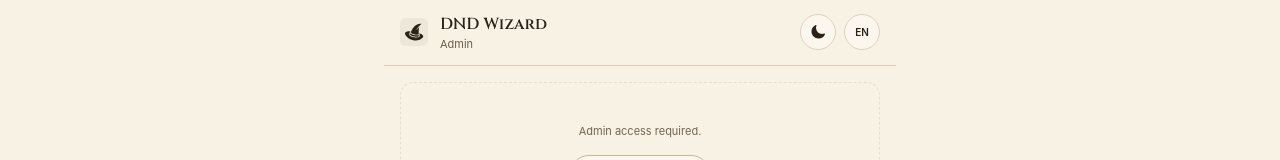
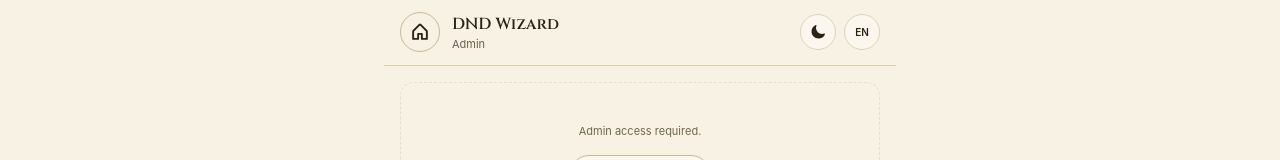
Before and after one commit to Decedia/dnd-wizard, a Next.js app: page /admin in a window 1280 px wide. Shown: the top 160 px of the page. Built offline with nearby package versions, Linux system fonts and the light colour scheme.

Commit message:
Clear Home button on the sheet and on header pages, with a check when leaving creation
Co-Authored-By: Claude Opus 5.5 <noreply@anthropic.com>
Claude-Session: https://claude.ai/code/session_015s5zR5PMSah6qeTrFwaXf2

```diff
--- a/src/app/character/create/page.tsx
+++ b/src/app/character/create/page.tsx
@@ -206,7 +206,7 @@ export default function CharacterCreate() {
 
   return (
     <div className="min-h-screen bg-paper">
-      <AppHeader title={t("creator.title", "Character Creator")} />
+      <AppHeader title={t("creator.title", "Character Creator")} leaveWarning={t("leave.creation", "Your new hero is not saved yet. Going home now throws away the picks you made.")} />
 
       <main className="px-4 py-5" style={{ paddingBottom: WIZARD_NAV_SPACE }}>
         <div className="mx-auto max-w-lg">
--- a/src/components/AppHeader.tsx
+++ b/src/components/AppHeader.tsx
@@ -1,10 +1,14 @@
 "use client";
 
+import { useState } from "react";
 import Link from "next/link";
+import { useRouter } from "next/navigation";
+import { House } from "@phosphor-icons/react";
+import { useLanguage } from "@/contexts/LanguageContext";
+import { BottomSheet } from "@/components/modals/BottomSheet";
 import { ViewEditToggle } from "@/components/character-sheet/ViewEditToggle";
 import { ThemeToggle } from "@/components/ThemeToggle";
 import { LanguageToggle } from "@/components/LanguageToggle";
-import { WizardHatIcon } from "@/components/icons";
 
 interface AppHeaderProps {
   title?: string;
@@ -13,20 +17,31 @@ interface AppHeaderProps {
   onEditModeChange?: (mode: boolean) => void;
   onSave?: () => void;
   showThemeToggle?: boolean;
+  /** Ask before going home, for pages whose progress is not saved yet. */
+  leaveWarning?: string;
 }
 
-export function AppHeader({ title, subtitle, editMode, onEditModeChange, onSave, showThemeToggle }: AppHeaderProps) {
+export function AppHeader({ title, subtitle, editMode, onEditModeChange, onSave, showThemeToggle, leaveWarning }: AppHeaderProps) {
+  const { t } = useLanguage();
+  const router = useRouter();
+  const [asking, setAsking] = useState(false);
   return (
+    <>
     <header className="sticky top-0 z-40 border-b border-border-strong bg-paper">
       <div className="mx-auto max-w-lg px-4 py-3">
         <div className="flex items-center justify-between gap-3">
-          <Link href="/" className="flex items-center gap-3 group">
-            <div className="flex h-7 w-7 shrink-0 items-center justify-center rounded-md bg-ink/5 text-ink">
-              <WizardHatIcon className="h-5 w-5" />
-            </div>
-            <div className="flex flex-col">
+          <div className="flex min-w-0 items-center gap-3">
+            <Link
+              href="/"
+              onClick={(e) => { if (leaveWarning) { e.preventDefault(); setAsking(true); } }}
+              aria-label={t("nav.home", "Home")}
+              className="flex h-10 w-10 shrink-0 items-center justify-center rounded-full border border-[var(--color-control-border)] text-ink"
+            >
+              <House size={20} weight="bold" />
+            </Link>
+            <div className="flex min-w-0 flex-col">
               {title && (
-                <h1 className="font-heading text-base font-semibold text-ink">
+                <h1 className="truncate font-heading text-base font-semibold text-ink">
                   {title}
                 </h1>
               )}
@@ -34,7 +49,7 @@ export function AppHeader({ title, subtitle, editMode, onEditModeChange, onSave,
                 <p className="text-[11px] text-ink-muted font-body">{subtitle}</p>
               )}
             </div>
-          </Link>
+          </div>
           <div className="flex items-center gap-2">
             {editMode !== undefined && onEditModeChange && (
               <ViewEditToggle mode={editMode ? "edit" : "view"} onModeChange={(m) => onEditModeChange(m === "edit")} onSave={onSave} />
@@ -45,5 +60,17 @@ export function AppHeader({ title, subtitle, editMode, onEditModeChange, onSave,
         </div>
       </div>
     </header>
+    {leaveWarning && (
+      <BottomSheet isOpen={asking} onClose={() => setAsking(false)} title={t("leave.title", "Go back home?")}>
+        <div className="space-y-4 p-4">
+          <p className="text-sm text-[var(--color-text-secondary)]">{leaveWarning}</p>
+          <div className="flex gap-2">
+            <button type="button" onClick={() => setAsking(false)} className="btn btn-secondary flex-1">{t("leave.stay", "Stay")}</button>
+            <button type="button" onClick={() => router.push("/")} className="btn btn-primary flex-1">{t("leave.go", "Go home")}</button>
+          </div>
+        </div>
+      </BottomSheet>
+    )}
+    </>
   );
 }
--- a/src/components/character-sheet/SheetHeader.tsx
+++ b/src/components/character-sheet/SheetHeader.tsx
@@ -2,7 +2,7 @@
 
 import { createElement, useEffect, useState, type ReactNode } from "react";
 import Link from "next/link";
-import { CaretLeft, Eye, EyeSlash } from "@phosphor-icons/react";
+import { Eye, EyeSlash, House } from "@phosphor-icons/react";
 import { GiCampfire } from "react-icons/gi";
 import { HeartBottleIcon as Heart, DropIcon as Drop } from "@/components/icons";
 import { useLanguage } from "@/contexts/LanguageContext";
@@ -43,10 +43,10 @@ export function SheetHeader({ character, editMode, onHp, onRest, actions }: Shee
         <div className="flex items-center gap-2.5">
           <Link
             href="/"
-            aria-label={t("common.back", "Back")}
+            aria-label={t("nav.home", "Home")}
             className="flex h-10 w-10 shrink-0 items-center justify-center rounded-full border border-[var(--color-control-border)] text-[var(--color-text-primary)]"
           >
-            <CaretLeft size={18} weight="bold" />
+            <House size={20} weight="bold" />
           </Link>
           <div className="flex h-11 w-11 shrink-0 items-center justify-center rounded-full border-2 border-[var(--color-gold)] bg-[var(--color-surface)] text-[var(--color-gold)]">
             {createElement(getClassIcon(character.class), { size: 22, weight: "duotone" })}
--- a/src/locales/en.js
+++ b/src/locales/en.js
@@ -2459,4 +2459,8 @@ export const translations = {
   "homebrew.deleteAsk": "Delete this spell for good?",
   "homebrew.less": "Less {what}",
   "homebrew.more": "More {what}",
+  "leave.title": "Go back home?",
+  "leave.stay": "Stay",
+  "leave.go": "Go home",
+  "leave.creation": "Your new hero is not saved yet. Going home now throws away the picks you made.",
 };
```
Also changed, not shown: src/locales/id.js.
